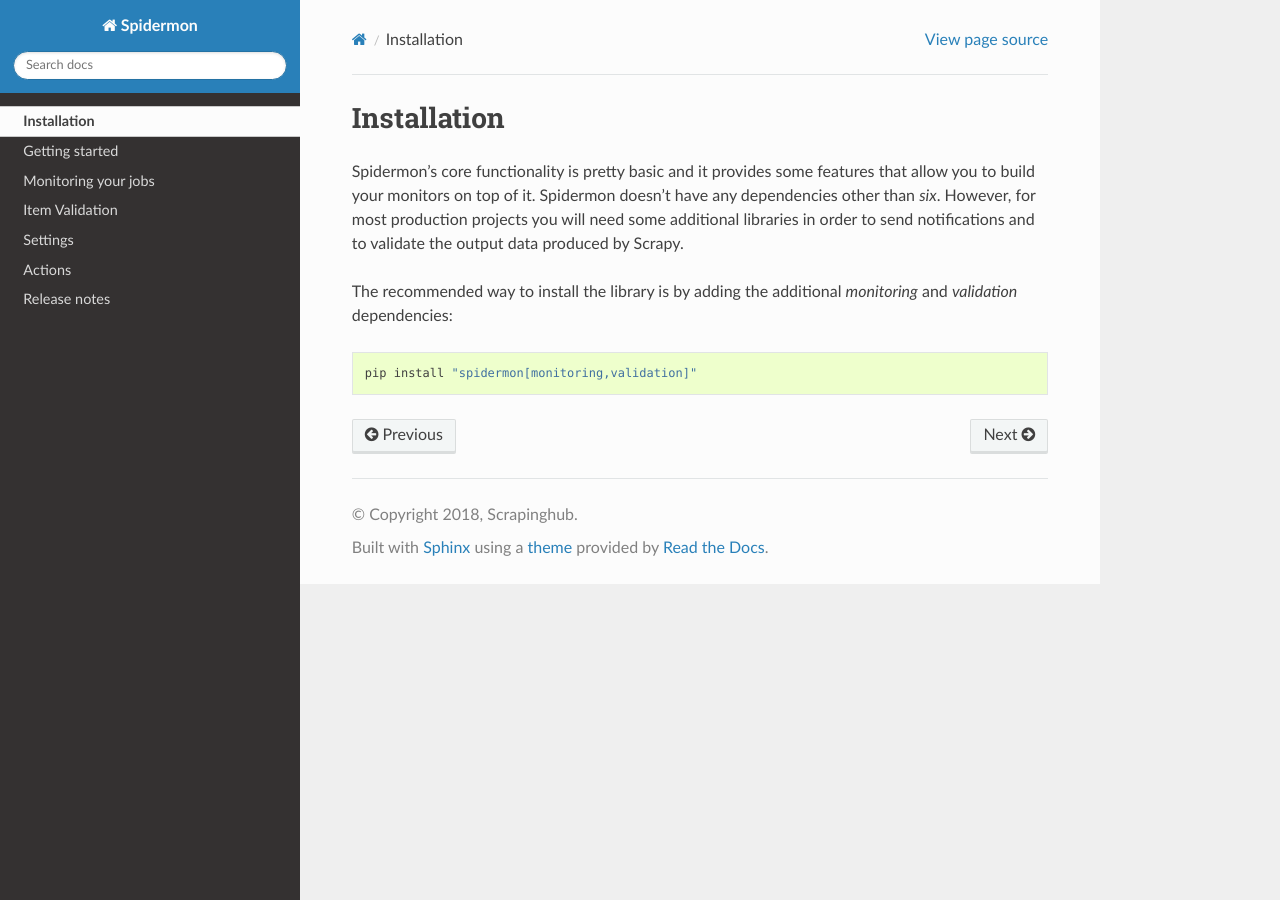
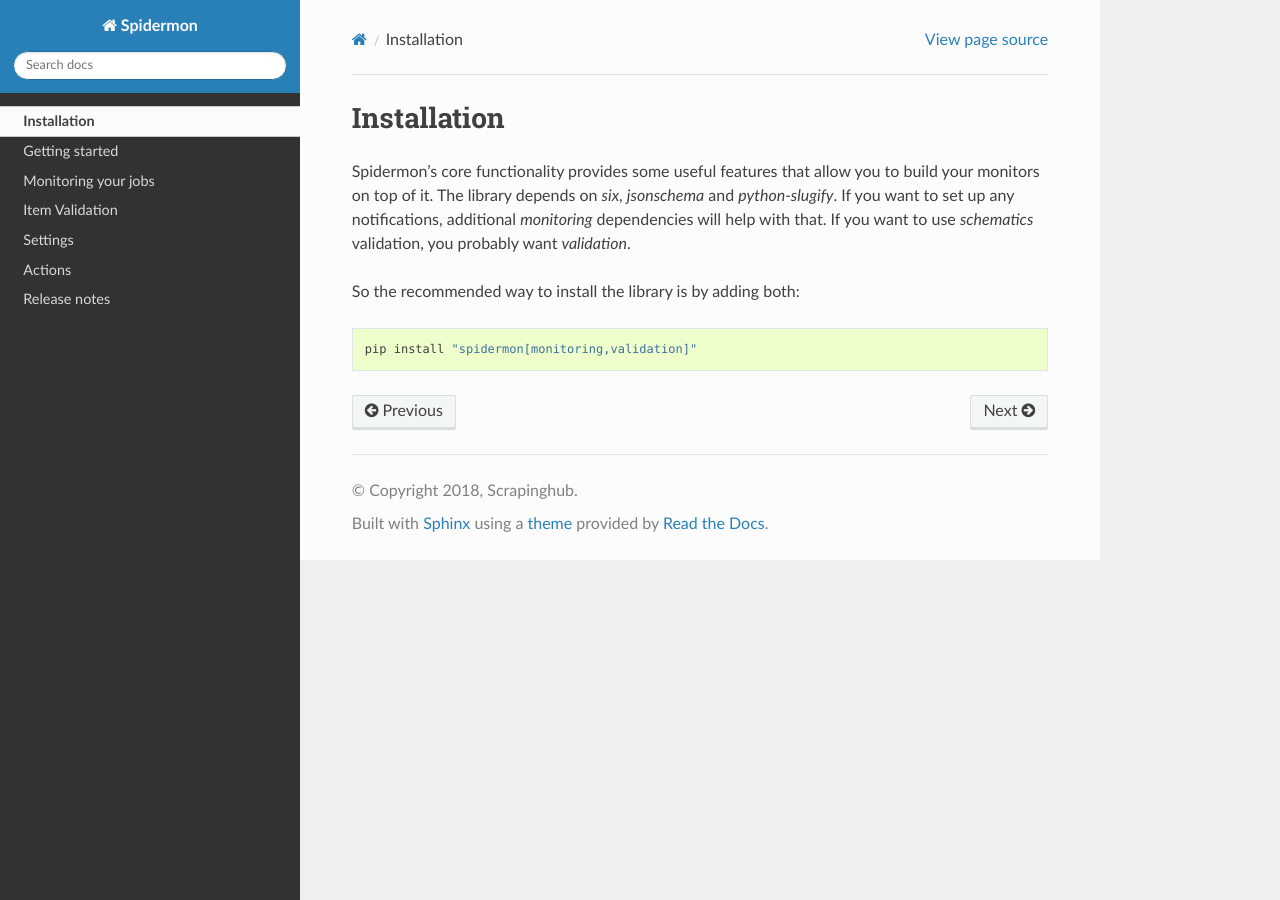
Before and after one commit to scrapinghub/spidermon, a Sphinx documentation site: the page built from docs/source/installation.rst, in a window 1280 px wide. Built offline with Sphinx 7.4.7 and the Read the Docs theme 2.0.0, drawn with Linux system fonts in a browser that asks for light colours.

Commit message:
Update note about dependencies

```diff
--- a/docs/source/installation.rst
+++ b/docs/source/installation.rst
@@ -3,14 +3,11 @@
 Installation
 ============
 
-Spidermon's core functionality is pretty basic and it provides some features
-that allow you to build your monitors on top of it. Spidermon doesn't have any
-dependencies other than `six`. However, for most production projects you will
-need some additional libraries in order to send notifications and to validate
-the output data produced by Scrapy.
+Spidermon's core functionality provides some useful features that allow you to build your monitors on top of it. The library depends on `six`, `jsonschema` and `python-slugify`.
+If you want to set up any notifications, additional `monitoring` dependencies will help with that.
+If you want to use `schematics` validation, you probably want `validation`.
 
-The recommended way to install the library is by adding the additional
-`monitoring` and `validation` dependencies:
+So the recommended way to install the library is by adding both:
 
 .. code-block:: bash
 
```
